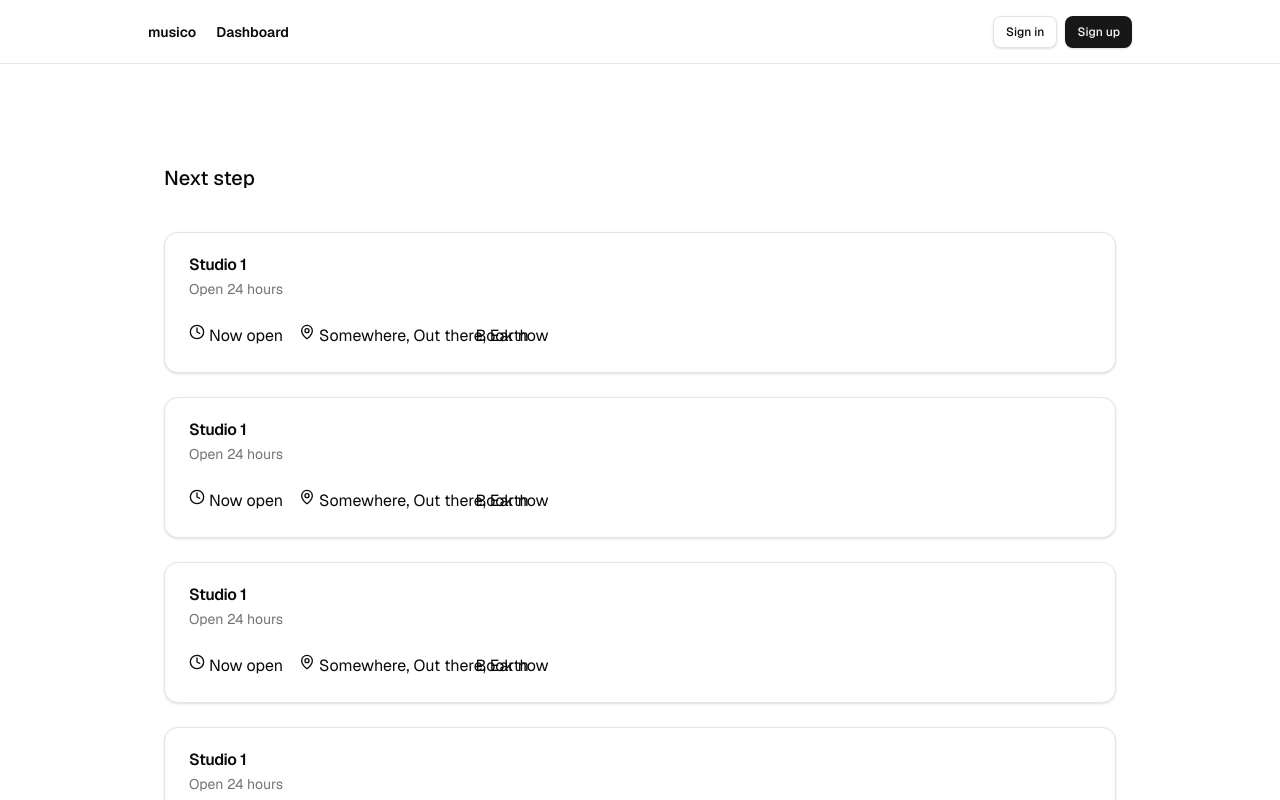
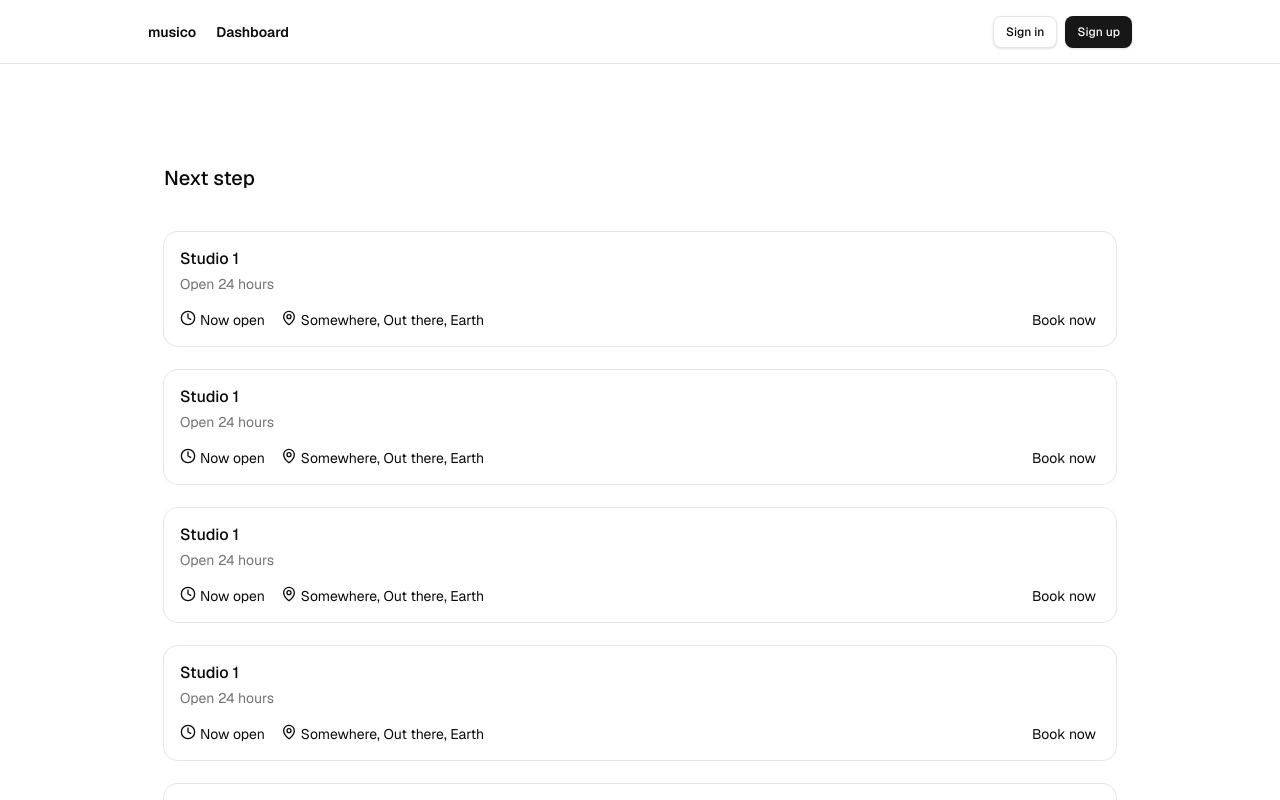
Before and after one commit to MisterLobo/musico, a Next.js app: page / in a window 1280 px wide. Shown: the top 800 px of the page. Built offline with nearby package versions, Linux system fonts and the light colour scheme; no server answers.

Commit message:
update components

```diff
--- a/components/ui/card.tsx
+++ b/components/ui/card.tsx
@@ -1,83 +1,94 @@
-import * as React from "react";
+import * as React from "react"
 
-import { cn } from "@/lib/utils";
+import { cn } from "@/lib/utils"
 
-const Card = React.forwardRef<
-  HTMLDivElement,
-  React.HTMLAttributes<HTMLDivElement>
->(({ className, ...props }, ref) => (
+function Card({
+  className,
+  size = "default",
+  ...props
+}: React.ComponentProps<"div"> & { size?: "default" | "sm" }) {
+  return (
     <div
-    ref={ref}
+      data-slot="card"
+      data-size={size}
+      className={cn("ring-foreground/10 bg-card text-card-foreground gap-4 overflow-hidden rounded-xl py-4 text-sm ring-1 has-data-[slot=card-footer]:pb-0 has-[>img:first-child]:pt-0 data-[size=sm]:gap-3 data-[size=sm]:py-3 data-[size=sm]:has-data-[slot=card-footer]:pb-0 *:[img:first-child]:rounded-t-xl *:[img:last-child]:rounded-b-xl group/card flex flex-col", className)}
+      {...props}
+    />
+  )
+}
+
+function CardHeader({ className, ...props }: React.ComponentProps<"div">) {
+  return (
+    <div
+      data-slot="card-header"
       className={cn(
-      "rounded-xl border bg-card text-card-foreground shadow",
-      className,
+        "gap-1 rounded-t-xl px-4 group-data-[size=sm]/card:px-3 [.border-b]:pb-4 group-data-[size=sm]/card:[.border-b]:pb-3 group/card-header @container/card-header grid auto-rows-min items-start has-data-[slot=card-action]:grid-cols-[1fr_auto] has-data-[slot=card-description]:grid-rows-[auto_auto]",
+        className
       )}
       {...props}
     />
-));
-Card.displayName = "Card";
+  )
+}
 
-const CardHeader = React.forwardRef<
-  HTMLDivElement,
-  React.HTMLAttributes<HTMLDivElement>
->(({ className, ...props }, ref) => (
+function CardTitle({ className, ...props }: React.ComponentProps<"div">) {
+  return (
     <div
-    ref={ref}
-    className={cn("flex flex-col space-y-1.5 p-6", className)}
+      data-slot="card-title"
+      className={cn("text-base leading-snug font-medium group-data-[size=sm]/card:text-sm", className)}
       {...props}
     />
-));
-CardHeader.displayName = "CardHeader";
+  )
+}
 
-const CardTitle = React.forwardRef<
-  HTMLDivElement,
-  React.HTMLAttributes<HTMLDivElement>
->(({ className, ...props }, ref) => (
+function CardDescription({ className, ...props }: React.ComponentProps<"div">) {
+  return (
     <div
-    ref={ref}
-    className={cn("font-semibold leading-none tracking-tight", className)}
+      data-slot="card-description"
+      className={cn("text-muted-foreground text-sm", className)}
       {...props}
     />
-));
-CardTitle.displayName = "CardTitle";
+  )
+}
 
-const CardDescription = React.forwardRef<
-  HTMLDivElement,
-  React.HTMLAttributes<HTMLDivElement>
->(({ className, ...props }, ref) => (
+function CardAction({ className, ...props }: React.ComponentProps<"div">) {
+  return (
     <div
-    ref={ref}
-    className={cn("text-sm text-muted-foreground", className)}
+      data-slot="card-action"
+      className={cn(
+        "col-start-2 row-span-2 row-start-1 self-start justify-self-end",
+        className
+      )}
       {...props}
     />
-));
-CardDescription.displayName = "CardDescription";
+  )
+}
 
-const CardContent = React.forwardRef<
-  HTMLDivElement,
-  React.HTMLAttributes<HTMLDivElement>
->(({ className, ...props }, ref) => (
-  <div ref={ref} className={cn("p-6 pt-0", className)} {...props} />
-));
-CardContent.displayName = "CardContent";
-
-const CardFooter = React.forwardRef<
-  HTMLDivElement,
-  React.HTMLAttributes<HTMLDivElement>
->(({ className, ...props }, ref) => (
+function CardContent({ className, ...props }: React.ComponentProps<"div">) {
+  return (
     <div
-    ref={ref}
-    className={cn("flex items-center p-6 pt-0", className)}
+      data-slot="card-content"
+      className={cn("px-4 group-data-[size=sm]/card:px-3", className)}
       {...props}
     />
-));
-CardFooter.displayName = "CardFooter";
+  )
+}
+
+function CardFooter({ className, ...props }: React.ComponentProps<"div">) {
+  return (
+    <div
+      data-slot="card-footer"
+      className={cn("bg-muted/50 rounded-b-xl border-t p-4 group-data-[size=sm]/card:p-3 flex items-center", className)}
+      {...props}
+    />
+  )
+}
 
 export {
   Card,
   CardHeader,
   CardFooter,
   CardTitle,
+  CardAction,
   CardDescription,
   CardContent,
-};
+}
```
Lines whose indentation alone changed are shown as unchanged.
